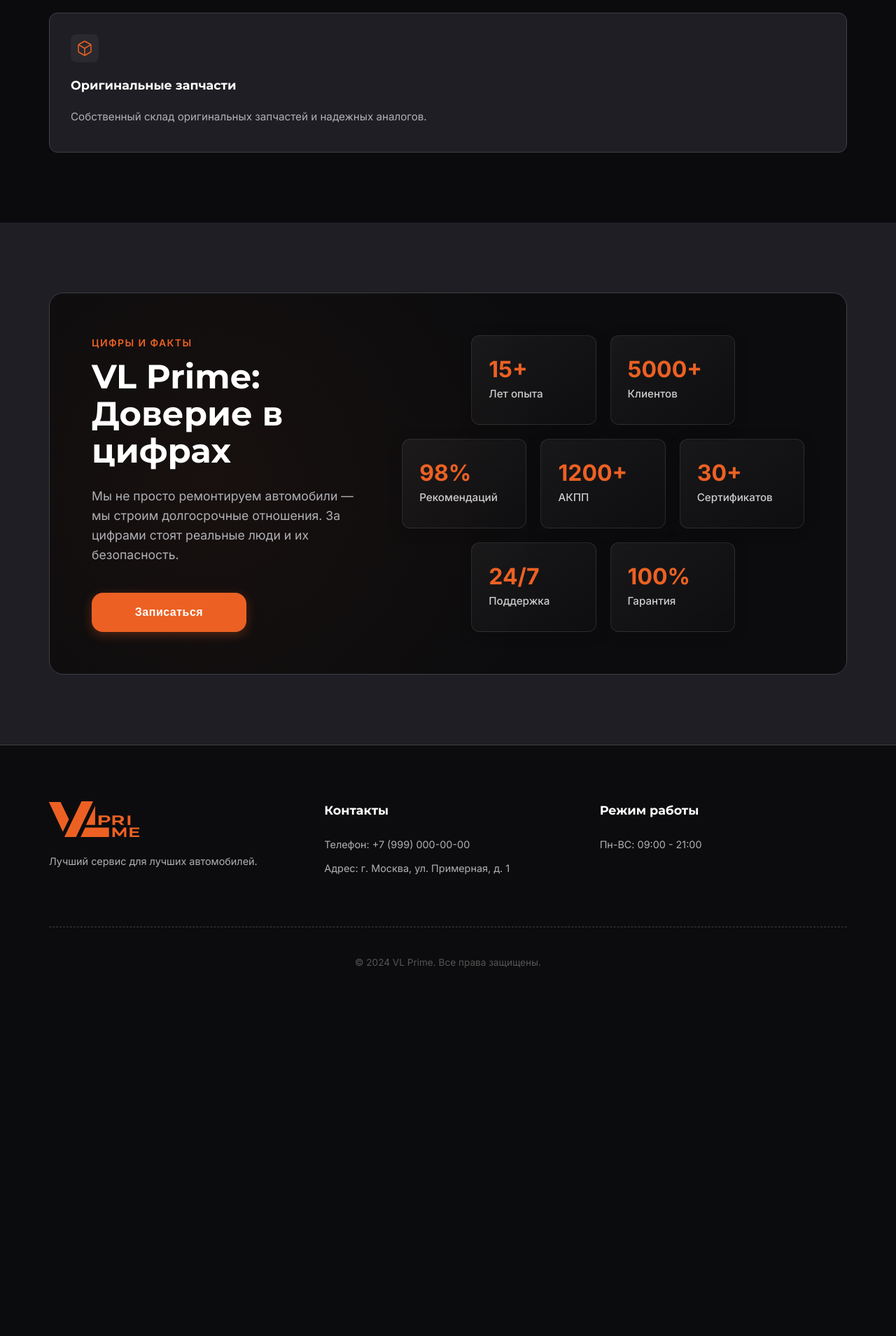
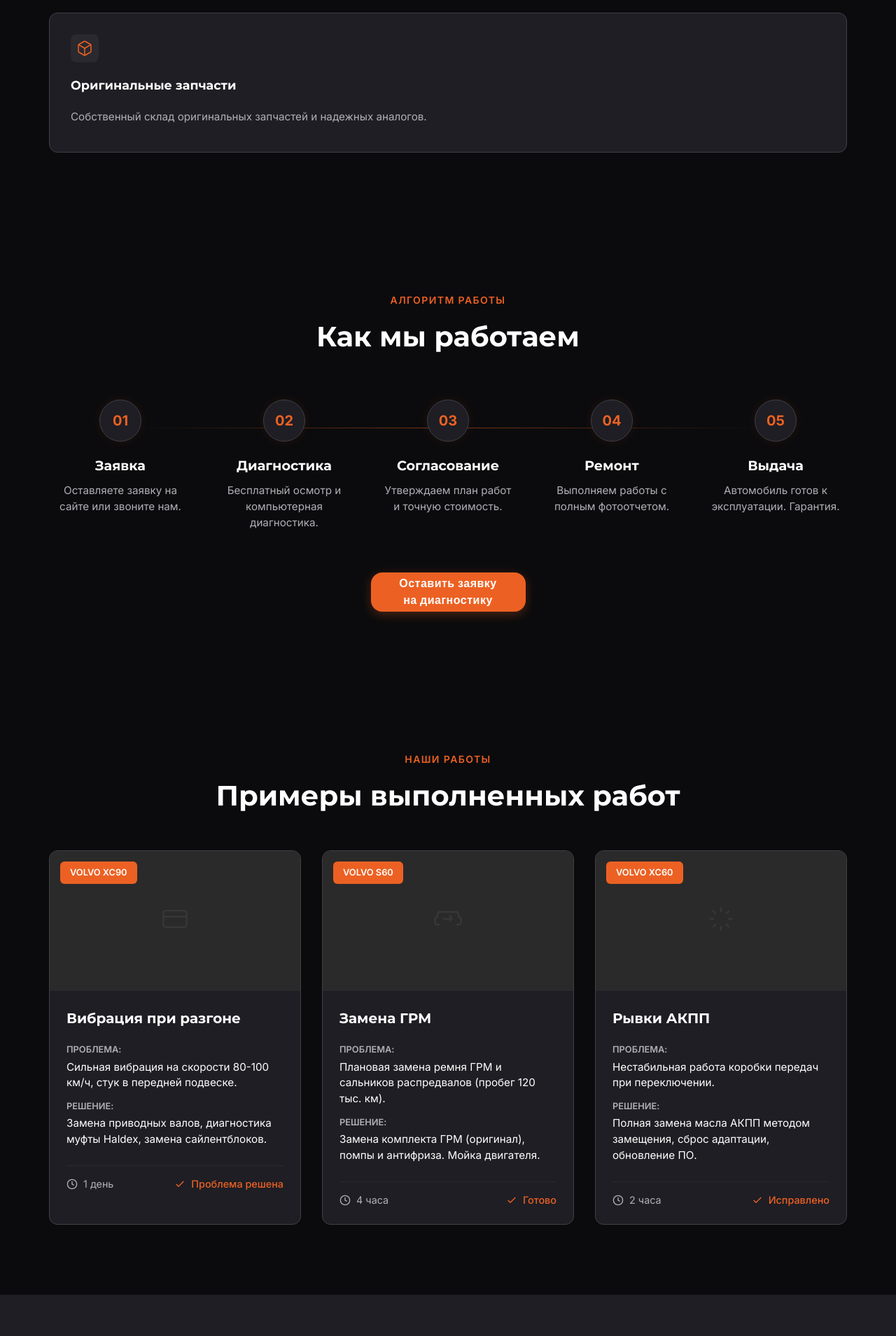
Before and after one commit to LIDERWAR/VlPRIME, a PHP site: page / in a window 1280 px wide. Shown: the part 4591-6500 px from the top of the page at 70% size. Before the commit the page ends 5974 px from the top, so only its background shows below. Run offline with PHP 8.4, Linux system fonts and the light colour scheme.

Commit message:
Add Cases section with 3 example cards

```diff
--- a/css/style.css
+++ b/css/style.css
@@ -1304,6 +1304,123 @@ img {
     }
 }
 
+/* --- Cases Section --- */
+.cases {
+    background-color: var(--color-bg);
+}
+
+.cases__grid {
+    display: grid;
+    grid-template-columns: repeat(3, 1fr);
+    gap: 30px;
+}
+
+.case-card {
+    background-color: var(--color-surface);
+    border: 1px solid var(--color-border);
+    border-radius: 12px;
+    overflow: hidden;
+    transition: all 0.3s ease;
+}
+
+.case-card:hover {
+    border-color: var(--color-primary);
+    transform: translateY(-5px);
+    box-shadow: 0 10px 25px rgba(0, 0, 0, 0.3);
+}
+
+.case-card__image-box {
+    height: 200px;
+    background-color: #2a2a2a;
+    position: relative;
+    display: flex;
+    align-items: center;
+    justify-content: center;
+    color: #444;
+}
+
+.case-card__placeholder {
+    opacity: 0.5;
+}
+
+.case-card__badge {
+    position: absolute;
+    top: 15px;
+    left: 15px;
+    background-color: var(--color-primary);
+    color: white;
+    padding: 6px 14px;
+    border-radius: 6px;
+    font-size: 0.8rem;
+    font-weight: 600;
+    text-transform: uppercase;
+}
+
+.case-card__content {
+    padding: 24px;
+}
+
+.case-card__title {
+    font-size: 1.25rem;
+    margin-bottom: 20px;
+    color: white;
+}
+
+.case-card__details {
+    margin-bottom: 25px;
+}
+
+.case-detail {
+    margin-bottom: 12px;
+}
+
+.case-detail:last-child {
+    margin-bottom: 0;
+}
+
+.case-detail__label {
+    display: block;
+    font-size: 0.8rem;
+    text-transform: uppercase;
+    color: var(--color-text-muted);
+    font-weight: 600;
+    margin-bottom: 4px;
+}
+
+.case-detail__text {
+    font-size: 0.95rem;
+    color: var(--color-text-main);
+    line-height: 1.5;
+}
+
+.case-card__footer {
+    display: flex;
+    justify-content: space-between;
+    align-items: center;
+    padding-top: 15px;
+    border-top: 1px solid rgba(255, 255, 255, 0.05);
+}
+
+.case-meta {
+    display: flex;
+    align-items: center;
+    gap: 8px;
+    font-size: 0.9rem;
+    color: var(--color-text-muted);
+}
+
+.case-meta.highlight {
+    color: var(--color-primary);
+    /* Green or Orange? Using Primary for brand consistency */
+    font-weight: 500;
+}
+
+@media (max-width: 992px) {
+    .cases__grid {
+        grid-template-columns: 1fr;
+    }
+}
+
 /* --- Facts Section (Mosaic Layout) --- */
 .facts {
     background-color: var(--color-surface);
--- a/index.html
+++ b/index.html
@@ -401,6 +401,202 @@
     </section>
 
     <!-- Facts Section -->
+    <!-- Process Section -->
+    <section id="process" class="process section-padding">
+        <div class="container">
+            <div class="section-header text-center">
+                <span class="section-overhead">АЛГОРИТМ РАБОТЫ</span>
+                <h2 class="section-title">Как мы работаем</h2>
+            </div>
+            <div class="process__steps">
+                <div class="process-step">
+                    <span class="process-step__number">01</span>
+                    <h3 class="process-step__title">Заявка</h3>
+                    <p class="process-step__text">Оставляете заявку на сайте или звоните нам.</p>
+                </div>
+                <div class="process-step">
+                    <span class="process-step__number">02</span>
+                    <h3 class="process-step__title">Диагностика</h3>
+                    <p class="process-step__text">Бесплатный осмотр и компьютерная диагностика.</p>
+                </div>
+                <div class="process-step">
+                    <span class="process-step__number">03</span>
+                    <h3 class="process-step__title">Согласование</h3>
+                    <p class="process-step__text">Утверждаем план работ и точную стоимость.</p>
+                </div>
+                <div class="process-step">
+                    <span class="process-step__number">04</span>
+                    <h3 class="process-step__title">Ремонт</h3>
+                    <p class="process-step__text">Выполняем работы с полным фотоотчетом.</p>
+                </div>
+                <div class="process-step">
+                    <span class="process-step__number">05</span>
+                    <h3 class="process-step__title">Выдача</h3>
+                    <p class="process-step__text">Автомобиль готов к эксплуатации. Гарантия.</p>
+                </div>
+            </div>
+            <div class="process__cta">
+                <a href="#contact" class="btn btn--primary">Оставить заявку на диагностику</a>
+            </div>
+        </div>
+    </section>
+
+    <!-- Cases Section -->
+    <section id="cases" class="cases section-padding">
+        <div class="container">
+            <div class="section-header text-center">
+                <span class="section-overhead">НАШИ РАБОТЫ</span>
+                <h2 class="section-title">Примеры выполненных работ</h2>
+            </div>
+            <div class="cases__grid">
+                <!-- Case 1 -->
+                <div class="case-card">
+                    <div class="case-card__image-box">
+                        <div class="case-card__overlay"></div>
+                        <span class="case-card__badge">Volvo XC90</span>
+                        <!-- Placeholder for car image -->
+                        <div class="case-card__placeholder">
+                            <svg width="40" height="40" viewBox="0 0 24 24" fill="none" stroke="currentColor"
+                                stroke-width="1.5">
+                                <rect x="2" y="5" width="20" height="14" rx="2"></rect>
+                                <path d="M2 10h20"></path>
+                            </svg>
+                        </div>
+                    </div>
+                    <div class="case-card__content">
+                        <h3 class="case-card__title">Вибрация при разгоне</h3>
+                        <div class="case-card__details">
+                            <div class="case-detail">
+                                <span class="case-detail__label">Проблема:</span>
+                                <p class="case-detail__text">Сильная вибрация на скорости 80-100 км/ч, стук в передней
+                                    подвеске.</p>
+                            </div>
+                            <div class="case-detail">
+                                <span class="case-detail__label">Решение:</span>
+                                <p class="case-detail__text">Замена приводных валов, диагностика муфты Haldex, замена
+                                    сайлентблоков.</p>
+                            </div>
+                        </div>
+                        <div class="case-card__footer">
+                            <div class="case-meta">
+                                <svg width="16" height="16" viewBox="0 0 24 24" fill="none" stroke="currentColor"
+                                    stroke-width="2">
+                                    <circle cx="12" cy="12" r="10"></circle>
+                                    <polyline points="12 6 12 12 16 14"></polyline>
+                                </svg>
+                                <span>1 день</span>
+                            </div>
+                            <div class="case-meta highlight">
+                                <svg width="16" height="16" viewBox="0 0 24 24" fill="none" stroke="currentColor"
+                                    stroke-width="2">
+                                    <polyline points="20 6 9 17 4 12"></polyline>
+                                </svg>
+                                <span>Проблема решена</span>
+                            </div>
+                        </div>
+                    </div>
+                </div>
+
+                <!-- Case 2 -->
+                <div class="case-card">
+                    <div class="case-card__image-box">
+                        <div class="case-card__overlay"></div>
+                        <span class="case-card__badge">Volvo S60</span>
+                        <div class="case-card__placeholder">
+                            <svg width="40" height="40" viewBox="0 0 24 24" fill="none" stroke="currentColor"
+                                stroke-width="1.5">
+                                <path
+                                    d="M19 17h2c1.1 0 2-.9 2-2v-3c0-1.1-.9-2-2-2v-2c0-1.1-.9-2-2-2H5c-1.1 0-2 .9-2 2v2c-1.1 0-2 .9-2 2v3c0 1.1.9 2 2 2h2">
+                                </path>
+                                <path d="M13.5 9l2 2.5-2 2.5"></path>
+                                <path d="M8 12h6"></path>
+                            </svg>
+                        </div>
+                    </div>
+                    <div class="case-card__content">
+                        <h3 class="case-card__title">Замена ГРМ</h3>
+                        <div class="case-card__details">
+                            <div class="case-detail">
+                                <span class="case-detail__label">Проблема:</span>
+                                <p class="case-detail__text">Плановая замена ремня ГРМ и сальников распредвалов (пробег
+                                    120 тыс. км).</p>
+                            </div>
+                            <div class="case-detail">
+                                <span class="case-detail__label">Решение:</span>
+                                <p class="case-detail__text">Замена комплекта ГРМ (оригинал), помпы и антифриза. Мойка
+                                    двигателя.</p>
+                            </div>
+                        </div>
+                        <div class="case-card__footer">
+                            <div class="case-meta">
+                                <svg width="16" height="16" viewBox="0 0 24 24" fill="none" stroke="currentColor"
+                                    stroke-width="2">
+                                    <circle cx="12" cy="12" r="10"></circle>
+                                    <polyline points="12 6 12 12 16 14"></polyline>
+                                </svg>
+                                <span>4 часа</span>
+                            </div>
+                            <div class="case-meta highlight">
+                                <svg width="16" height="16" viewBox="0 0 24 24" fill="none" stroke="currentColor"
+                                    stroke-width="2">
+                                    <polyline points="20 6 9 17 4 12"></polyline>
+                                </svg>
+                                <span>Готово</span>
+                            </div>
+                        </div>
+                    </div>
+                </div>
+
+                <!-- Case 3 -->
+                <div class="case-card">
+                    <div class="case-card__image-box">
+                        <div class="case-card__overlay"></div>
+                        <span class="case-card__badge">Volvo XC60</span>
+                        <div class="case-card__placeholder">
+                            <svg width="40" height="40" viewBox="0 0 24 24" fill="none" stroke="currentColor"
+                                stroke-width="1.5">
+                                <path
+                                    d="M12 2v4M12 18v4M4.93 4.93l2.83 2.83M16.24 16.24l2.83 2.83M2 12h4M18 12h4M4.93 19.07l2.83-2.83M16.24 7.76l2.83-2.83">
+                                </path>
+                            </svg>
+                        </div>
+                    </div>
+                    <div class="case-card__content">
+                        <h3 class="case-card__title">Рывки АКПП</h3>
+                        <div class="case-card__details">
+                            <div class="case-detail">
+                                <span class="case-detail__label">Проблема:</span>
+                                <p class="case-detail__text">Нестабильная работа коробки передач при переключении.</p>
+                            </div>
+                            <div class="case-detail">
+                                <span class="case-detail__label">Решение:</span>
+                                <p class="case-detail__text">Полная замена масла АКПП методом замещения, сброс
+                                    адаптации, обновление ПО.</p>
+                            </div>
+                        </div>
+                        <div class="case-card__footer">
+                            <div class="case-meta">
+                                <svg width="16" height="16" viewBox="0 0 24 24" fill="none" stroke="currentColor"
+                                    stroke-width="2">
+                                    <circle cx="12" cy="12" r="10"></circle>
+                                    <polyline points="12 6 12 12 16 14"></polyline>
+                                </svg>
+                                <span>2 часа</span>
+                            </div>
+                            <div class="case-meta highlight">
+                                <svg width="16" height="16" viewBox="0 0 24 24" fill="none" stroke="currentColor"
+                                    stroke-width="2">
+                                    <polyline points="20 6 9 17 4 12"></polyline>
+                                </svg>
+                                <span>Исправлено</span>
+                            </div>
+                        </div>
+                    </div>
+                </div>
+            </div>
+        </div>
+    </section>
+
     <!-- Facts Section -->
     <section id="facts" class="facts section-padding">
         <div class="container">
```
